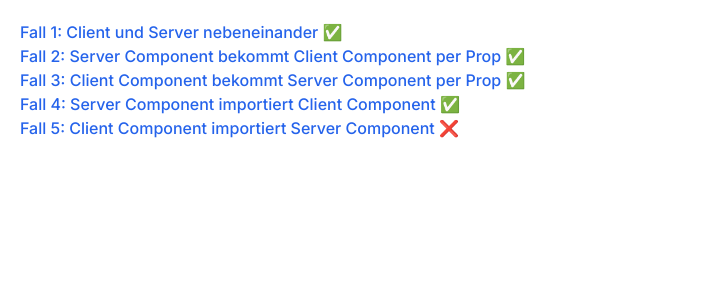
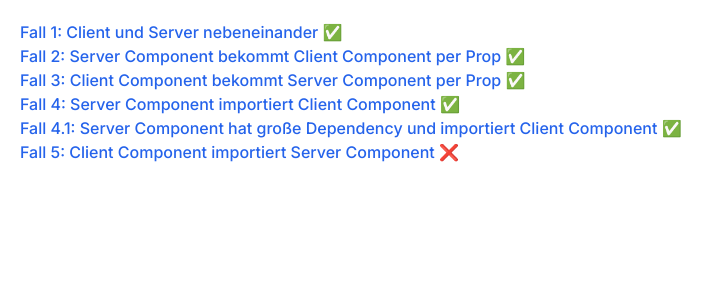
Before and after one commit to holgergp/nextJS-rsc, a Next.js app: page / in a window 1280 px wide. Shown: the top 300 px of the page, without its empty margins (0-723 px from the left). Built offline with nearby package versions, Linux system fonts and the light colour scheme.

Commit message:
feat(serverComponents): Add large dependency

```diff
--- a/package.json
+++ b/package.json
@@ -15,6 +15,7 @@
     "autoprefixer": "10.4.15",
     "eslint": "8.48.0",
     "eslint-config-next": "13.4.19",
+    "moment": "^2.29.4",
     "next": "13.4.19",
     "postcss": "8.4.29",
     "react": "18.2.0",
--- /dev/null
+++ b/src/app/fall4.1/page.tsx
@@ -0,0 +1,14 @@
+ import ServerComponent from "../../components/serverComponentWithLargeDependency";
+
+export default function Home() {
+  return (
+    <div className="border-dotted border-2 border-slate-500 mb-5">
+      <h1 className="text-4xl font-extrabold dark:text-white pb-2 text-slate-500">
+        Fall 4
+      </h1>
+      <div>
+        <ServerComponent />
+      </div>
+    </div>
+  );
+}
--- a/src/app/page.tsx
+++ b/src/app/page.tsx
@@ -39,6 +39,14 @@ export default function Home() {
         <li>
           <Link
             className="font-medium text-blue-600 dark:text-blue-500 hover:underline"
+            href={"/fall4.1"}
+          >
+               <p> Fall 4.1: Server Component hat große Dependency und importiert Client Component ✅</p>
+          </Link>
+        </li>
+        <li>
+          <Link
+            className="font-medium text-blue-600 dark:text-blue-500 hover:underline"
             href={"/fall5"}
           >
                <p> Fall 5: Client Component importiert Server Component ❌</p>
--- /dev/null
+++ b/src/components/serverComponentWithLargeDependency.tsx
@@ -0,0 +1,28 @@
+import { Product } from "@/types";
+import moment from "moment";
+import { PropsWithChildren } from "react";
+
+export default async (props: PropsWithChildren) => {
+  const result = await fetch("https://dummyjson.com/products/");
+  const { products } = await result.json();
+
+  return (
+    <div className="border-dotted border-2 border-red-500 p-2">
+      <h2 className="text-3xl font-extrabold dark:text-white pb-2 text-red-500">
+        Server Component
+      </h2>
+      {props.children}
+      <p>{moment().format("[Today is] dddd")}</p>
+      <ol>
+        {products.map((p: Product) => {
+          return (
+            <li key={p.id} className="flex">
+              <div className="flex-initial w-6 ">{p.id}</div>
+              <div className="flex-initial">{p.description}</div>
+            </li>
+          );
+        })}
+      </ol>
+    </div>
+  );
+};
```
Also changed, not shown: 1 other file (tests, documents, lock files or other folders).
